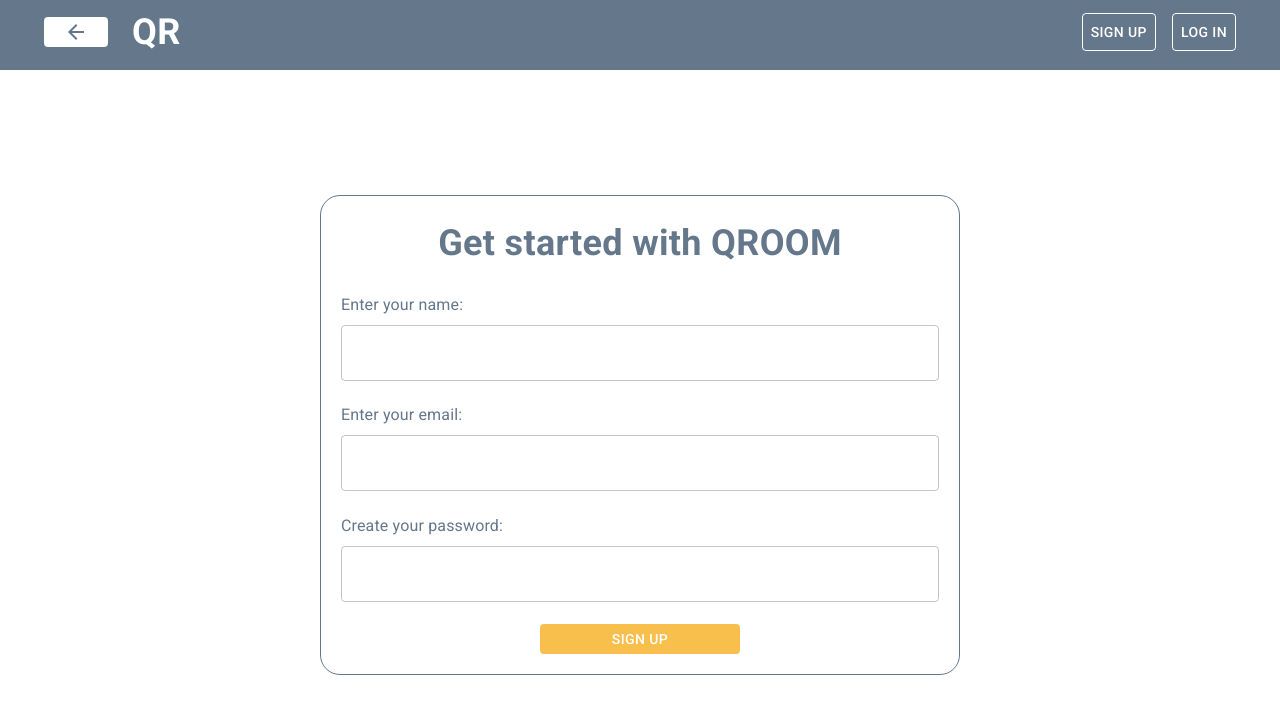
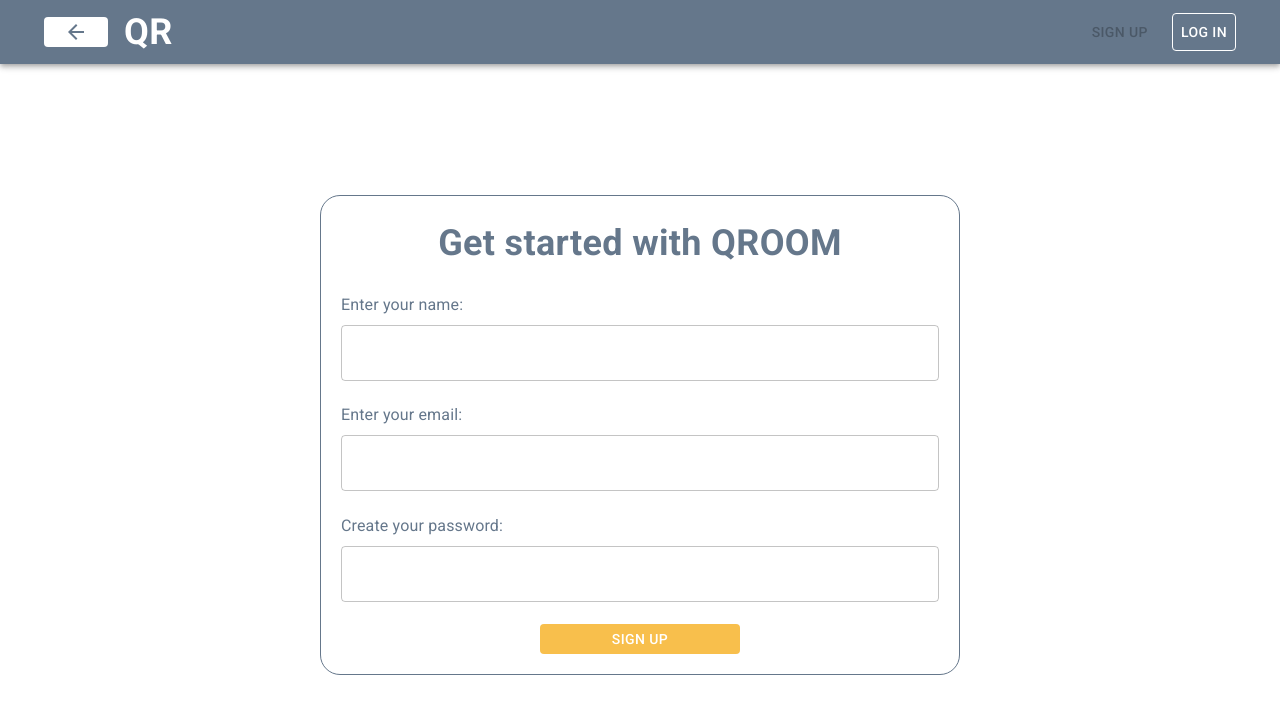
Before and after one commit to julesadikhanyan/qroom-client, a React app: page /signup in a window 1280 px wide. Shown: the top 714 px of the page. Built offline with nearby package versions, Linux system fonts and the light colour scheme.

Commit message:
Add displaying name in header

```diff
--- a/src/components/DarkHeader/index.tsx
+++ b/src/components/DarkHeader/index.tsx
@@ -1,29 +1,34 @@
 import React from "react";
 import { AppBar, Box, Button, Toolbar, Typography, Stack, styled } from "@mui/material";
 import ArrowBackIcon from '@mui/icons-material/ArrowBack';
-import { useHistory } from "react-router-dom";
+import { useHistory, useLocation } from "react-router-dom";
 
 import theme from "../../style/theme";
 
 const StyledButton = styled(Button)({
-    border: "1px solid #FFFFFF"
+    border: "1px solid #FFFFFF",
+    "&:disabled": {
+        border: "none"
+    }
 });
 
-const DarkHeader: React.FC = () => {
+export interface IDarkHeaderProps {
+    name: string | undefined
+}
+
+const DarkHeader: React.FC<IDarkHeaderProps>= (props) => {
+    const { name } = props;
+
     const history = useHistory();
+    const locations = useLocation();
 
     return (
-        <Box sx={{ flexGrow: 1 }}>
-            <AppBar position="static" sx={{
-                padding: "0 20px 0 20px",
-                height: "70px",
-                boxShadow: "none",
-                boxSizing: "border-box"
-            }}>
+        <Box sx={{ flexGrow: 1, height: 70, boxSizing: "border-box", boxShadow: "none" }}>
+            <AppBar position="static" sx={{ padding: "0 20px 0 20px" }}>
                 <Toolbar>
                     <Stack
-                        sx={{ flexGrow: 1, alignItems: "center"}}
-                        spacing={3}
+                        sx={{ flexGrow: 1, alignItems: "center" }}
+                        spacing={2}
                         direction="row"
                     >
                         <Button
@@ -50,11 +55,15 @@ const DarkHeader: React.FC = () => {
                             QR
                         </Typography>
                     </Stack>
+                    {
+                        name ?
+                            <StyledButton color="inherit">{name}</StyledButton> :
                             <Stack
                                 spacing={2}
                                 direction="row"
                             >
                                 <StyledButton
+                                    disabled={locations.pathname === "/signup"}
                                     color="inherit"
                                     onClick={() => history.push("/signup")}
                                 >
@@ -62,6 +71,7 @@ const DarkHeader: React.FC = () => {
                                 </StyledButton>
                                 <StyledButton color="inherit">Log in</StyledButton>
                             </Stack>
+                    }
                 </Toolbar>
             </AppBar>
         </Box>
--- a/src/pages/Room/index.tsx
+++ b/src/pages/Room/index.tsx
@@ -8,6 +8,7 @@ import BookingForm from "../../components/BookingForm";
 import {fetchGetBookingRoom, fetchGetRoom, setActiveSegment} from "../../redux/Room/actions";
 import { RootState } from "../../redux/store";
 import {IBookingSegment, IRoom} from "../../redux/Room/types";
+import {IUser} from "../../redux/User/types";
 
 const Room: React.FC = () => {
     const dispatch = useDispatch();
@@ -15,6 +16,8 @@ const Room: React.FC = () => {
     const room = useSelector<RootState, IRoom | null>((state) => state.roomReducer.room);
     const bookingSegments = useSelector<RootState, IBookingSegment[]>((state) => state.roomReducer.bookingSegments);
     const activeSegment = useSelector<RootState, IBookingSegment | null>((state) => state.roomReducer.activeSegment);
+    const user = useSelector<RootState, IUser | null>((state) => state.userReducer.user);
+
     const [open, setOpen] = useState(false);
 
     const handleClickOpen = () => {
@@ -41,7 +44,7 @@ const Room: React.FC = () => {
                 <Box sx={{
                     height: "100vh"
                 }}>
-                    <DarkHeader/>
+                    <DarkHeader name={user?.name}/>
                     <Grid container>
                         <Grid item xs={6}>
                             <Box sx={{
--- a/src/pages/SignUp/index.tsx
+++ b/src/pages/SignUp/index.tsx
@@ -45,7 +45,7 @@ const SignUp: React.FC = () => {
             <Box sx={{
                 height: "100vh"
             }}>
-                <DarkHeader/>
+                <DarkHeader name={user?.name}/>
                 <Box sx={{
                     height: "calc(100vh - 70px)",
                     display: "flex",
```
Lines whose indentation alone changed are shown as unchanged.
